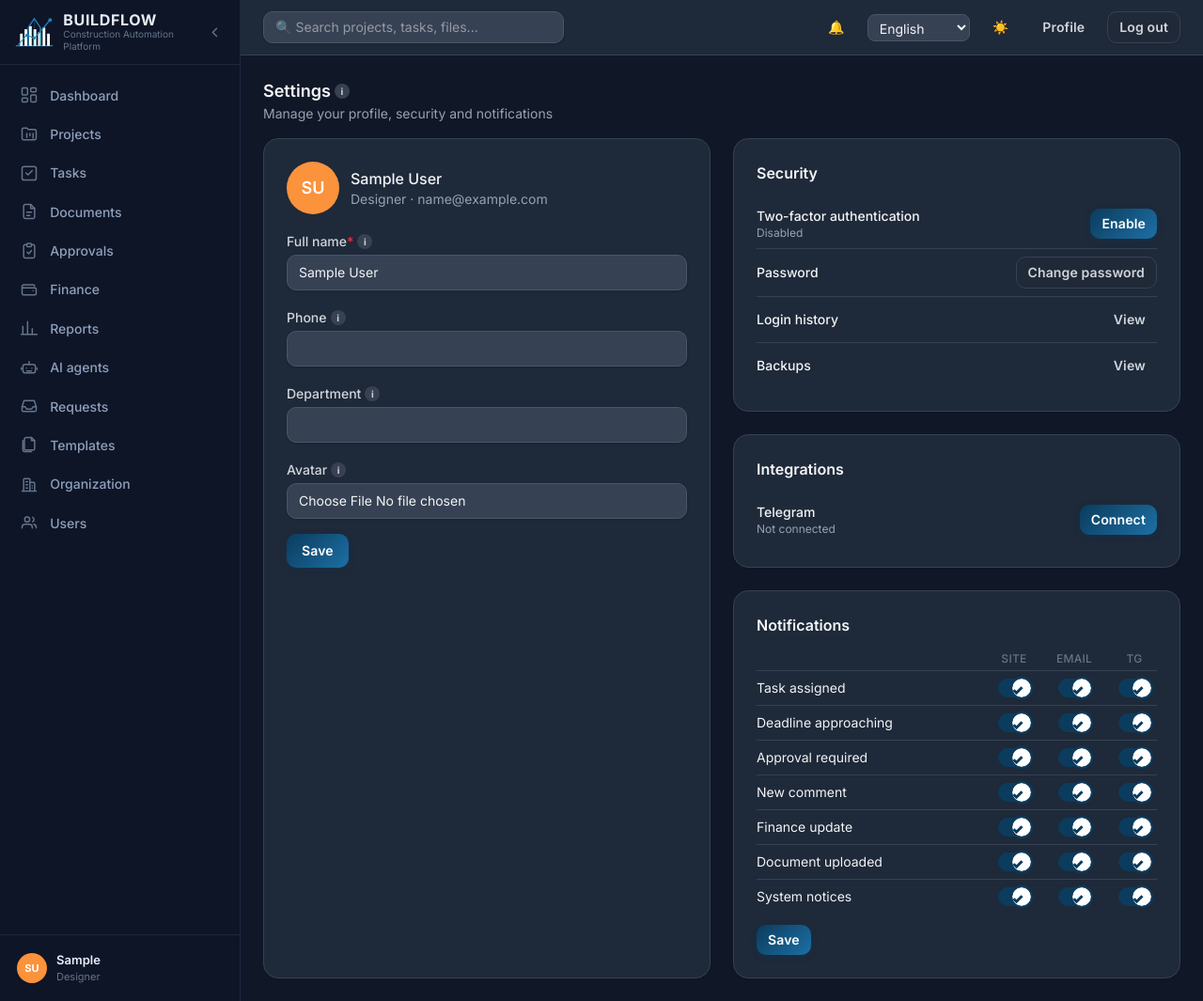
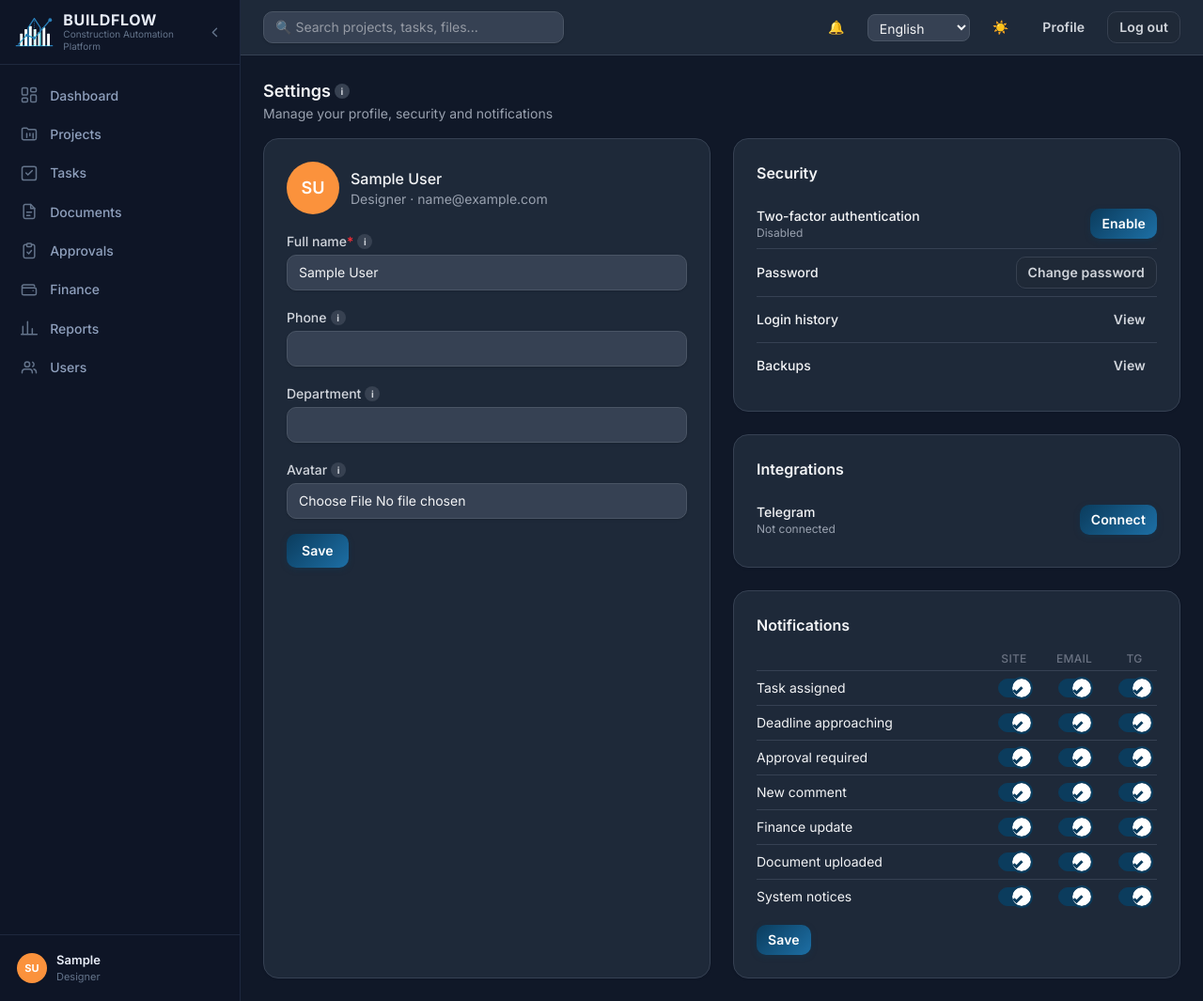
Before and after one commit to JahonKachok/AiPlatforma, a Django app: page /accounts/profile/ in a window 1280 px wide. Shown: the whole page at 94% size. Run offline with Django 5.2, Linux system fonts and the light colour scheme; the visitor is signed in with stand-in values (Sample User, id 1); data that the repository does not hold is empty; style sheets or scripts are compiled from the project's sources; parts of the project's set-up code (start-up, migrations or seed data) failed here and were passed over.

Commit message:
Sidebar'dan AI agents, Requests, Templates, Organization havolalarini olib tashlash
Sahifalar va URL'lar joyida qoladi, faqat yon menyudan chiqariladi.

```diff
--- a/templates/partials/sidebar.html
+++ b/templates/partials/sidebar.html
@@ -95,48 +95,6 @@ this file only carries the presentation. Collapse state lives on <html> as
       <span class="ap-nav-text">{% trans "Reports" %}</span>
     </a>
 
-    {% if request.user.role == "admin" or request.user.role == "manager" or request.user.is_superuser %}
-      {% url 'ai_agents:dashboard' as ai_url %}
-      <a href="{{ ai_url }}" class="ap-nav-link{% if request.path|slice:':3' == '/ai' %} is-active{% endif %}"
-         data-tip="{% trans 'AI agents' %}">
-        <svg class="ap-nav-ico" viewBox="0 0 24 24" fill="none" stroke="currentColor" stroke-width="1.8" stroke-linecap="round" stroke-linejoin="round" aria-hidden="true">
-          <rect x="4" y="8" width="16" height="11" rx="3"/><path d="M12 4.5V8M8.5 13h.01M15.5 13h.01M9 16.5h6"/>
-          <path d="M2 12.5v2M22 12.5v2"/>
-        </svg>
-        <span class="ap-nav-text">{% trans "AI agents" %}</span>
-      </a>
-    {% endif %}
-
-    {% url 'requests_app:list' as requests_url %}
-    <a href="{{ requests_url }}" class="ap-nav-link{% if request.path|slice:':9' == '/requests' %} is-active{% endif %}"
-       data-tip="{% trans 'Requests' %}">
-      <svg class="ap-nav-ico" viewBox="0 0 24 24" fill="none" stroke="currentColor" stroke-width="1.8" stroke-linecap="round" stroke-linejoin="round" aria-hidden="true">
-        <path d="M3 13h4l2 3h6l2-3h4"/>
-        <path d="M5.5 5h13l2.5 8v4a2 2 0 01-2 2H5a2 2 0 01-2-2v-4l2.5-8z"/>
-      </svg>
-      <span class="ap-nav-text">{% trans "Requests" %}</span>
-    </a>
-
-    {% url 'document_templates:list' as templates_url %}
-    <a href="{{ templates_url }}" class="ap-nav-link{% if request.path|slice:':10' == '/templates' %} is-active{% endif %}"
-       data-tip="{% trans 'Templates' %}">
-      <svg class="ap-nav-ico" viewBox="0 0 24 24" fill="none" stroke="currentColor" stroke-width="1.8" stroke-linecap="round" stroke-linejoin="round" aria-hidden="true">
-        <path d="M8 3h7l4 4v10a2 2 0 01-2 2H8a2 2 0 01-2-2V5a2 2 0 012-2z"/>
-        <path d="M15 3v4h4"/><path d="M4 7v12a2 2 0 002 2h9"/>
-      </svg>
-      <span class="ap-nav-text">{% trans "Templates" %}</span>
-    </a>
-
-    {% url 'organization:list' as organization_url %}
-    <a href="{{ organization_url }}" class="ap-nav-link{% if request.path == organization_url %} is-active{% endif %}"
-       data-tip="{% trans 'Organization' %}">
-      <svg class="ap-nav-ico" viewBox="0 0 24 24" fill="none" stroke="currentColor" stroke-width="1.8" stroke-linecap="round" stroke-linejoin="round" aria-hidden="true">
-        <path d="M3 21h18M5 21V6a1 1 0 011-1h6a1 1 0 011 1v15M13 21V10h5a1 1 0 011 1v10"/>
-        <path d="M8 9h2M8 13h2M8 17h2M16 14h.01M16 17h.01"/>
-      </svg>
-      <span class="ap-nav-text">{% trans "Organization" %}</span>
-    </a>
-
     {% url 'accounts:user_list' as users_url %}
     <a href="{{ users_url }}" class="ap-nav-link{% if request.path == users_url %} is-active{% endif %}"
        data-tip="{% trans 'Users' %}">
```
